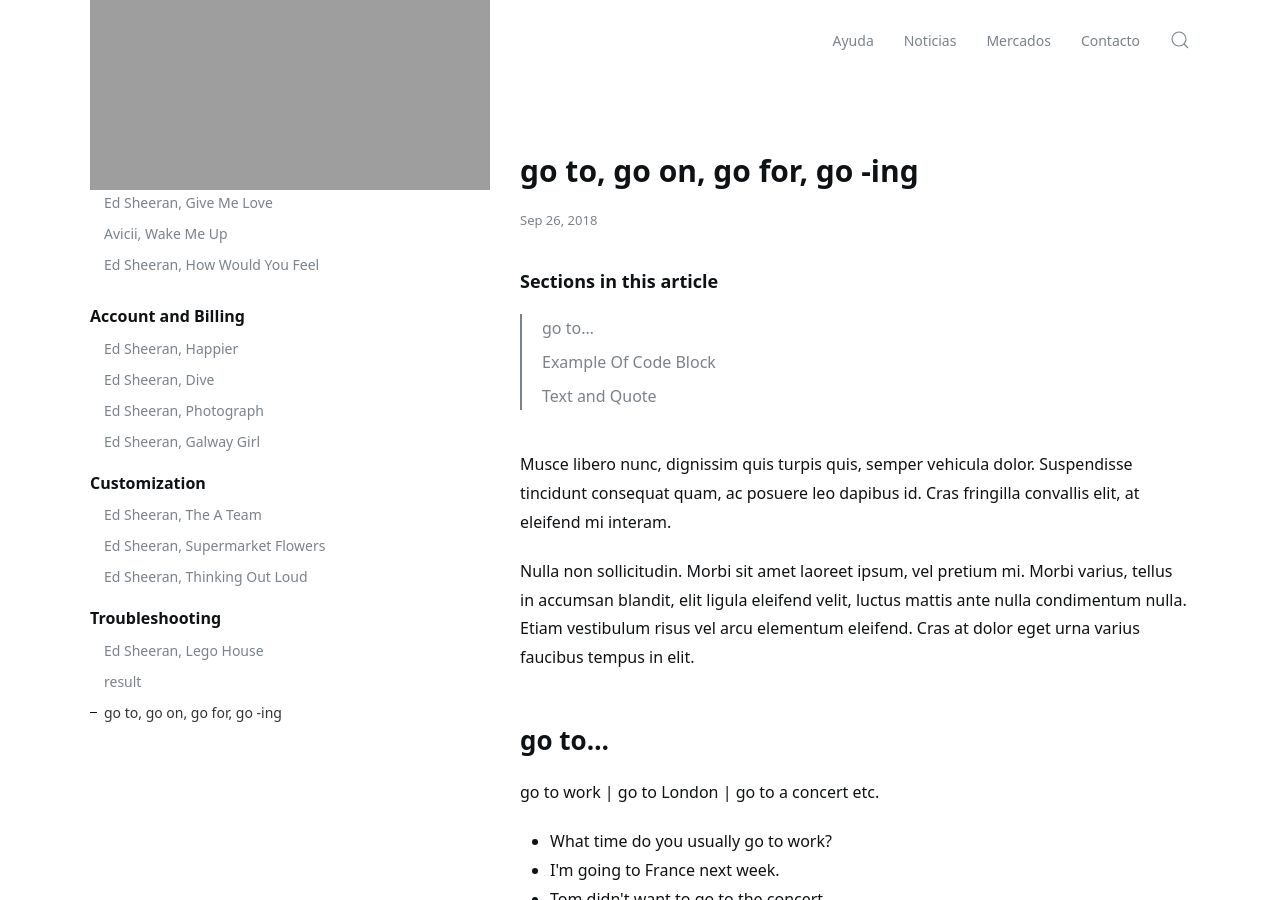
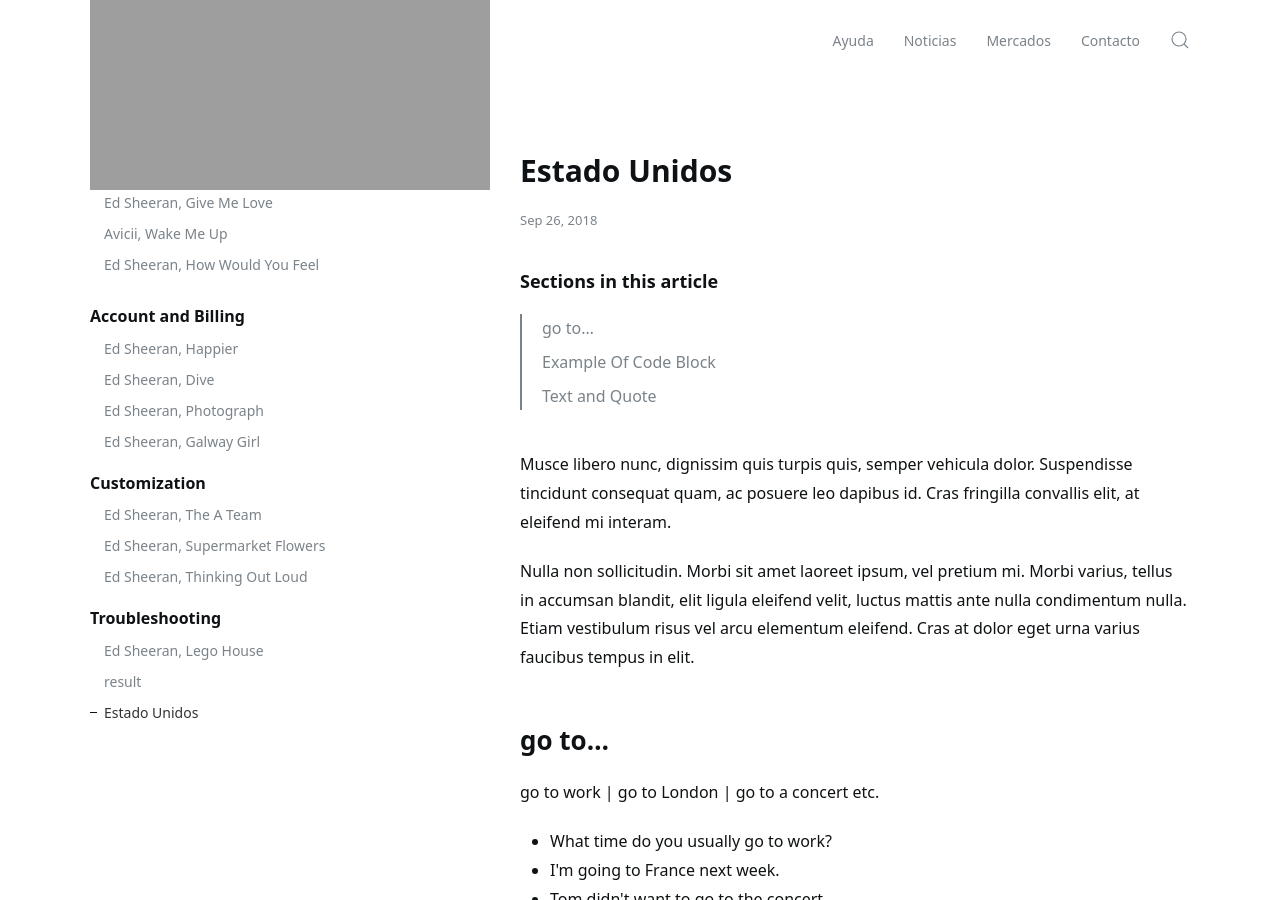
Before and after one commit to jelmii/jelmii.github.io, a Jekyll site: the page built from _docs/assets.md, in a window 1280 px wide and 900 px high. Built offline with Jekyll 4.4.1, drawn with Linux system fonts in a browser that asks for light colours.

Commit message:
Update assets.md

```diff
--- a/_docs/assets.md
+++ b/_docs/assets.md
@@ -1,6 +1,6 @@
 ---
 layout: doc
-title: go to, go on, go for, go -ing
+title: Estado Unidos
 categories: [Getting Started, Troubleshooting]
 author: John Black
 tags: featured
```
